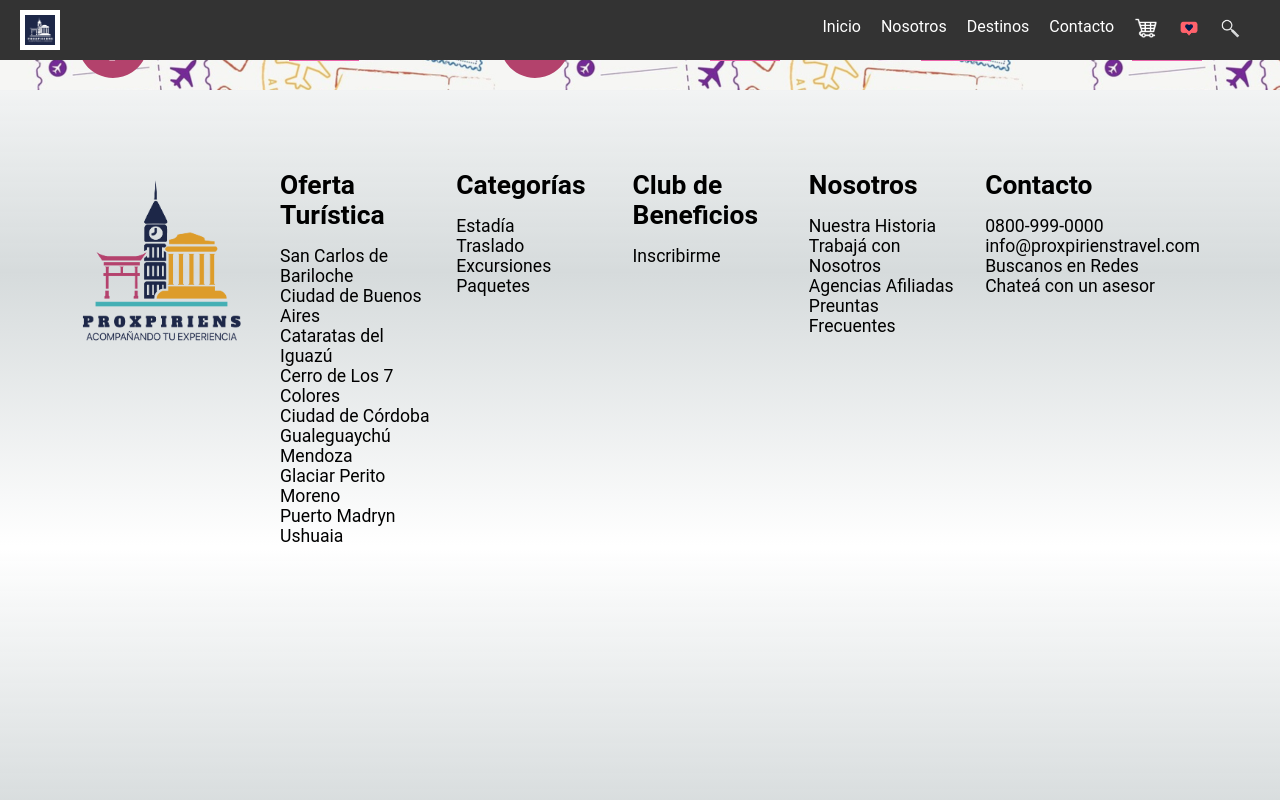
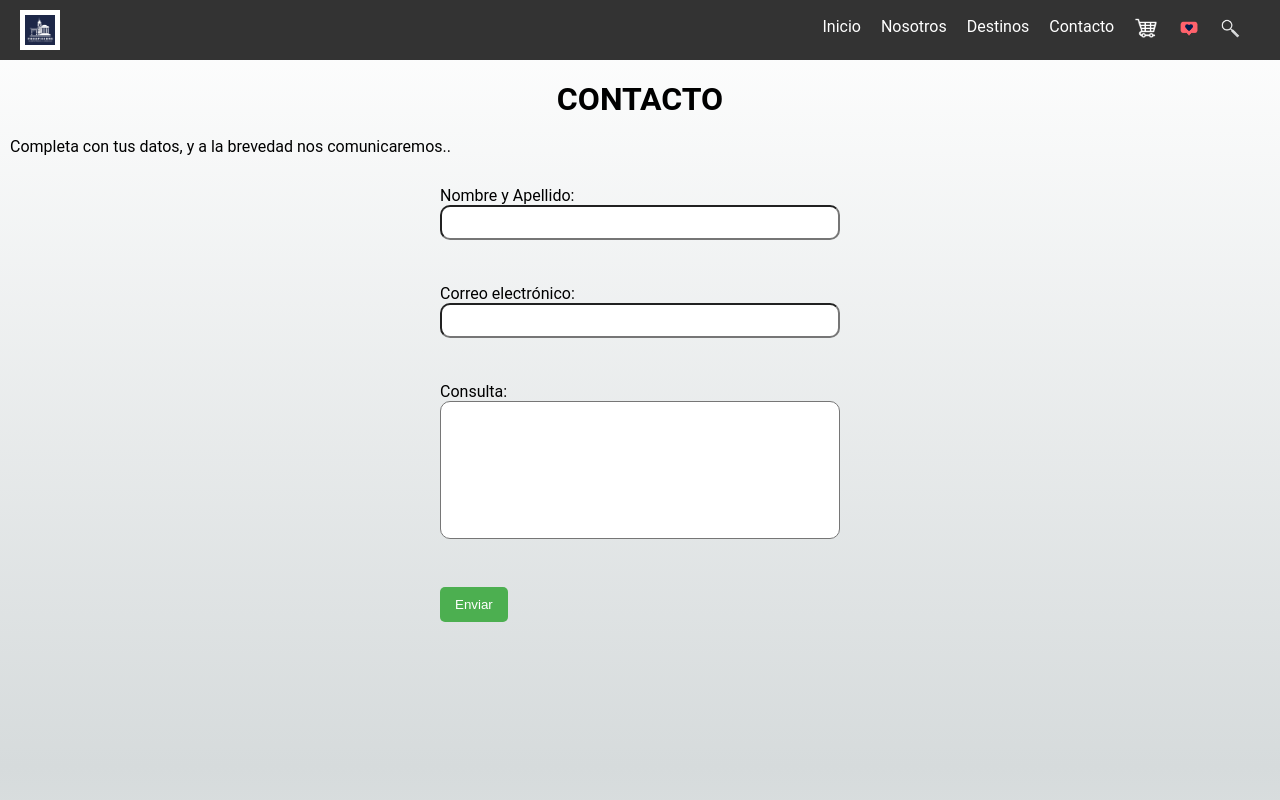
Before and after one commit to fran1599/proxpiriens, a Next.js app: page /contacto in a window 1280 px wide. Shown: the top 800 px of the page. Built offline with nearby package versions, Linux system fonts and the light colour scheme; data requests are answered from the project's data file; grey boxes are pictures that could not be loaded.

Commit message:
ESTILOS
ESTILOS FORMULARIOS, MEDIA QUERY COMPLETO PAGINA INDEX

```diff
--- a/src/atoms/MobileMenu.js
+++ b/src/atoms/MobileMenu.js
@@ -12,7 +12,7 @@ const MobileMenu = ({ isMenuOpen, toggleMenu }) => {
   };
 
   const handleCart = () => {
-    // Agregar lógica para abrir el carrito
+    // Agrego lógica para abrir el carrito
     console.log("Abrir carrito");
   };
 
@@ -55,7 +55,7 @@ const MobileMenu = ({ isMenuOpen, toggleMenu }) => {
             <Link href="/destinos">Destinos</Link>
           </li>
           <li>
-            <a href="#">Contacto</a>
+            <Link href="/contacto">Contacto</Link>
           </li>
           <li className="menu-button">
             <Link href="/cart">
--- /dev/null
+++ b/src/organims/ContactForm.js
@@ -0,0 +1,109 @@
+
+import { useState } from 'react';
+
+const ContactForm = () => {
+  const [formData, setFormData] = useState({
+    name: '',
+    email: '',
+    message: '',
+  });
+
+  const handleChange = (e) => {
+    const { name, value } = e.target;
+    setFormData({ ...formData, [name]: value });
+  };
+
+  const handleSubmit = (e) => {
+    e.preventDefault();
+
+    console.log('Datos del formulario:', formData);
+
+    setFormData({
+      name: '',
+      email: '',
+      message: '',
+    });
+  };
+
+  return (
+    <>
+    <form onSubmit={handleSubmit}>
+      <label>
+        Nombre y Apellido:
+        <input
+          type="text"
+          name="name"
+          value={formData.name}
+          onChange={handleChange}
+        />
+      </label>
+      <br />
+      <label>
+        Correo electrónico:
+        <input
+          type="email"
+          name="email"
+          value={formData.email}
+          onChange={handleChange}
+        />
+      </label>
+      <br />
+      <label>
+        Consulta:
+        <textarea
+          name="message"
+          value={formData.message}
+          onChange={handleChange}
+          rows="8"
+        />
+      </label>
+      <br />
+      <button type="submit">Enviar</button>
+    </form>
+
+    <style jsx>{`
+        form {
+          max-width: 400px;
+          min-height: 100vh;
+          margin: 0 auto;
+        }
+
+        label {
+          display: block;
+          margin-bottom: 10px;
+        }
+
+        input,
+        textarea {
+          width: 100%;
+          padding: 8px;
+          margin-bottom: 15px;
+          box-sizing: border-box;
+          border-radius: 10px;
+        }
+
+        textarea {
+          resize: none;
+        }
+
+        button {
+          background-color: #4caf50;
+          color: white;
+          padding: 10px 15px;
+          border: none;
+          cursor: pointer;
+          border-radius: 5px;
+          transition: background-color 0.3s ease;
+
+        }
+
+        button:hover {
+          background-color: #45a049;
+        }
+      `}</style>
+
+    </>
+  );
+};
+
+export default ContactForm;
--- a/src/pages/contacto.js
+++ b/src/pages/contacto.js
@@ -1,13 +1,33 @@
 
 
+import ContactForm from "@/organims/ContactForm"
 
 
 const contacto = () => {
   return (
+    <>
     <div>
-      <h1></h1>
+      <h1>CONTACTO</h1>
+      <br/>
+      <p>Completa con tus datos, y a la brevedad nos comunicaremos..</p>
+      <ContactForm />
     </div>
-  )
-}
+
+    <style jsx>{`
+
+        h1 {
+          text-align: center;
+          margin-top: 80px;
+        }
+
+        p {
+          margin-left: 10px;
+          margin-bottom: 30px;
+        }
+      `}</style>
+    </>
+
+  );
+};
 
 export default contacto
--- a/src/pages/index.js
+++ b/src/pages/index.js
@@ -8,9 +8,6 @@ import Carousel1 from '@/organims/Carousel1';
 import ReviewCard from '@/organims/ReviewCard';
 import ElegirnosSection from '@/organims/ElegirnosSection';
 import BarilocheSection from '@/organims/BarilocheSection';
-
-
-
 
 
 export default function Home() {
```
Also changed, not shown: src/molecules/Product.js (+10 -9 lines), src/organims/ProductsPage.js (+9 -17 lines), src/organims/CardsContainer.js (line endings or trailing spaces), src/organims/Carousel1.js (line endings or trailing spaces).
